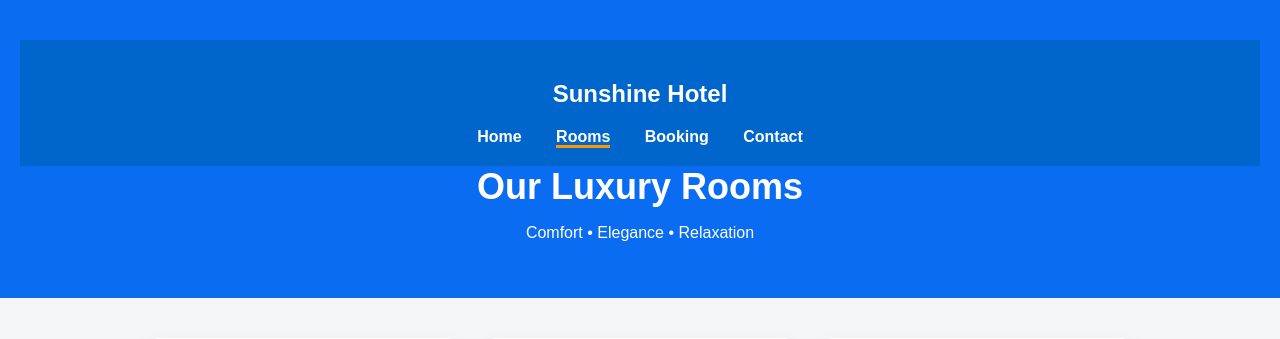
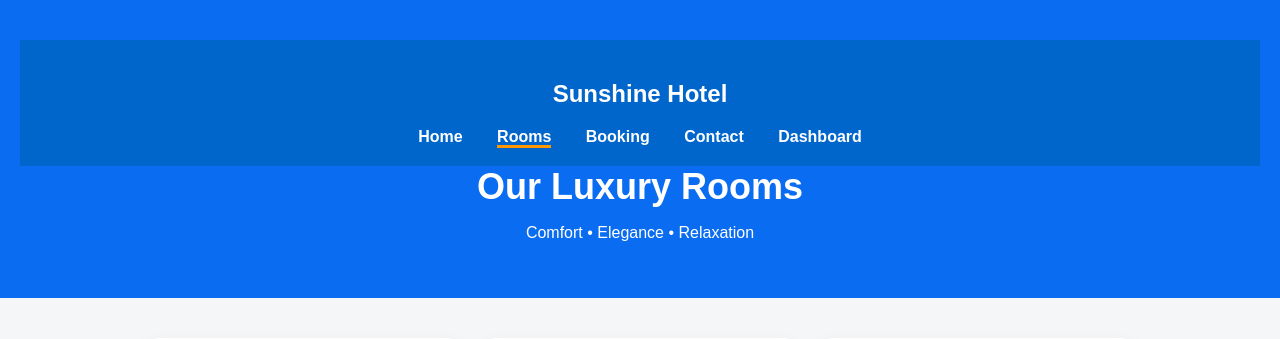
Before and after one commit to mpachling11-commits/hotel_booking, a Flask app: page /rooms in a window 1280 px wide. Shown: the top 339 px of the page. Run offline with Flask 3, Linux system fonts and the light colour scheme.

Commit message:
Update rooms.html

```diff
--- a/templates/rooms.html
+++ b/templates/rooms.html
@@ -14,6 +14,7 @@
         <a href="{{ url_for('rooms') }}" class="nav-link">Rooms</a>
         <a href="{{ url_for('booking') }}" class="nav-link">Booking</a>
         <a href="{{ url_for('contact') }}" class="nav-link">Contact</a>
+        <a href="{{ url_for('dashboard') }}" class="nav-link">Dashboard</a>
     </nav>
     </header>
     <h1>Our Luxury Rooms</h1>
```
